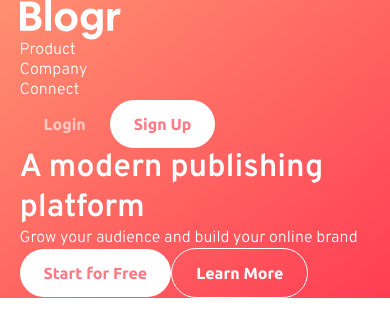
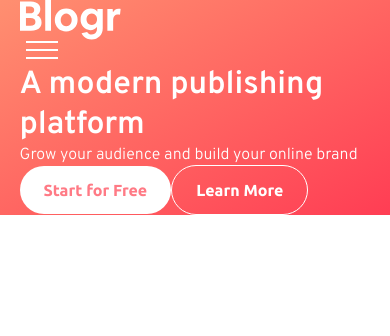
Before and after one commit to nivancheva/blogr-landing-page-react, a React (Vite) app: page / in a window 390 px wide. Shown: the top 336 px of the page. Built offline with nearby package versions, Linux system fonts and the light colour scheme.

Commit message:
set hamburger menu

```diff
--- a/src/App.css
+++ b/src/App.css
@@ -2,3 +2,22 @@
     background: var(--gradient-mobile-nav);
     color: var(--clr-text-white)
 }
+
+.button-toggle {
+    background-color: inherit;
+    border: 0;
+}
+
+.menu-hidden {
+    display: none;
+}
+
+@media (min-width:800px) {
+    .menu-hidden {
+        display: block;
+    }
+
+    .button-toggle {
+        display: none;
+    }
+}
--- a/src/App.jsx
+++ b/src/App.jsx
@@ -1,5 +1,8 @@
 import './App.css'
+import { useState } from 'react';
 import logo from './images/logo.svg';
+import iconHamburger from './images/icon-hamburger.svg';
+import iconClose from './images/icon-close.svg';
 
 const links = [
   {text:'Product', url: "#"},
@@ -8,15 +11,21 @@ const links = [
 ];
 
 function App() {
+  const [menuVisible, setMenuvisile] = useState(false)
+
+  function toggleMenu() {
+    setMenuvisile(!menuVisible);
+  }
+
   return (
     <div>
 
 
       <div className='hero-wrapper'>
         <header className='container'>
-          <img src={logo} alt='logo'/>
+          <picture><img src={logo} alt='logo'/></picture>
           <div>
-            <nav>
+            <nav className={`${menuVisible ? "" : "menu-hidden"}`}>
               <ul>
                 {links.map((link, idx) => {
                   return (
@@ -27,10 +36,13 @@ function App() {
                 })}
               </ul>
             </nav>
-            <div>
+            <div className={`${menuVisible ? "" : "menu-hidden"}`}>
               <button className='button button-bare'>Login</button>
               <button className='button button-primary'>Sign Up</button>
             </div>
+            <button onClick={toggleMenu} className='button-toggle'>
+              <img src={menuVisible ? iconClose : iconHamburger}/>
+            </button>
           </div>
 
         </header>
--- a/src/index.css
+++ b/src/index.css
@@ -73,7 +73,8 @@ a {
     font-weight: var(--fw-bold-accent);
 }
 
-.button:hover {
+.button:hover,
+.button-toggle:hover {
     cursor: pointer;
 }
 
```
Also changed, not shown: src/images/icon-close.svg (added), src/images/icon-hamburger.svg (added).
